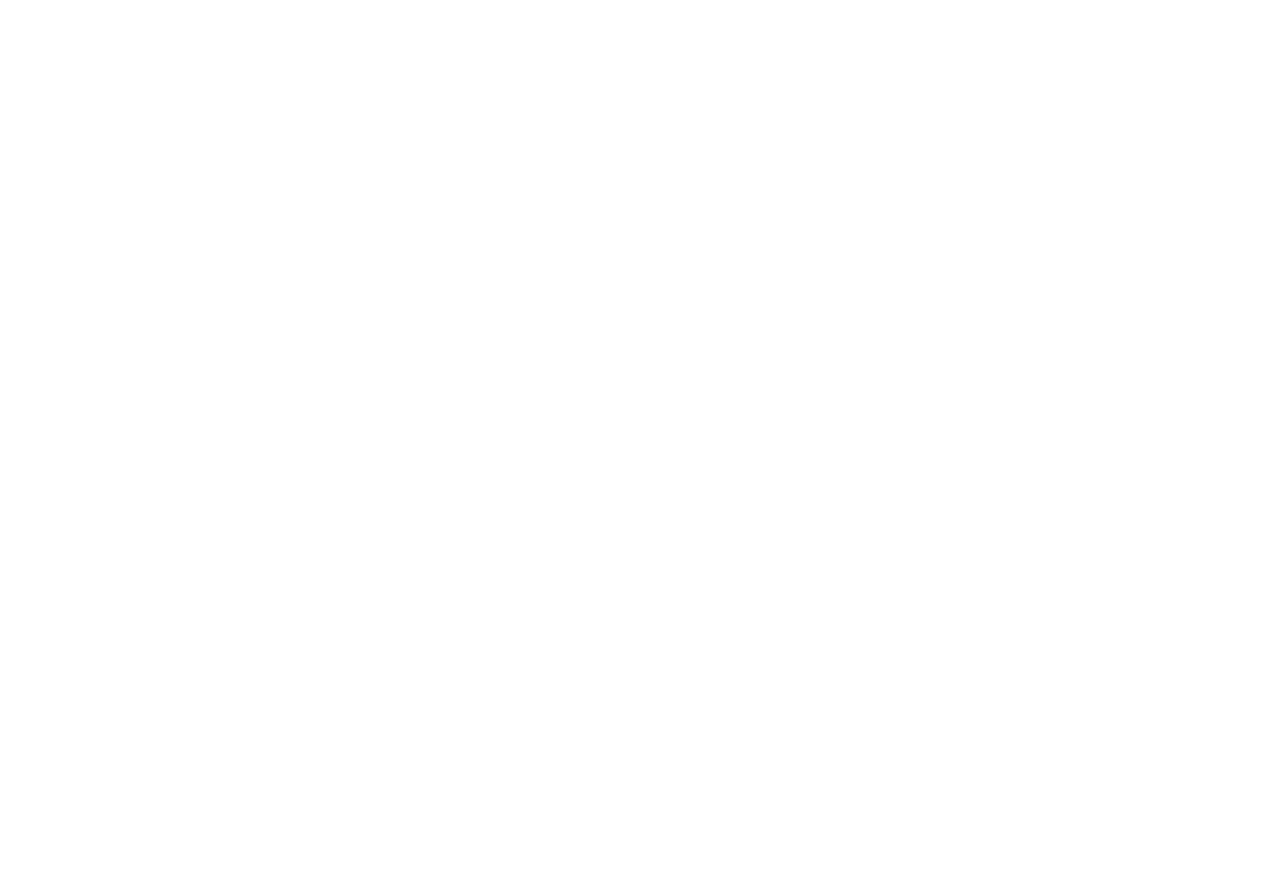
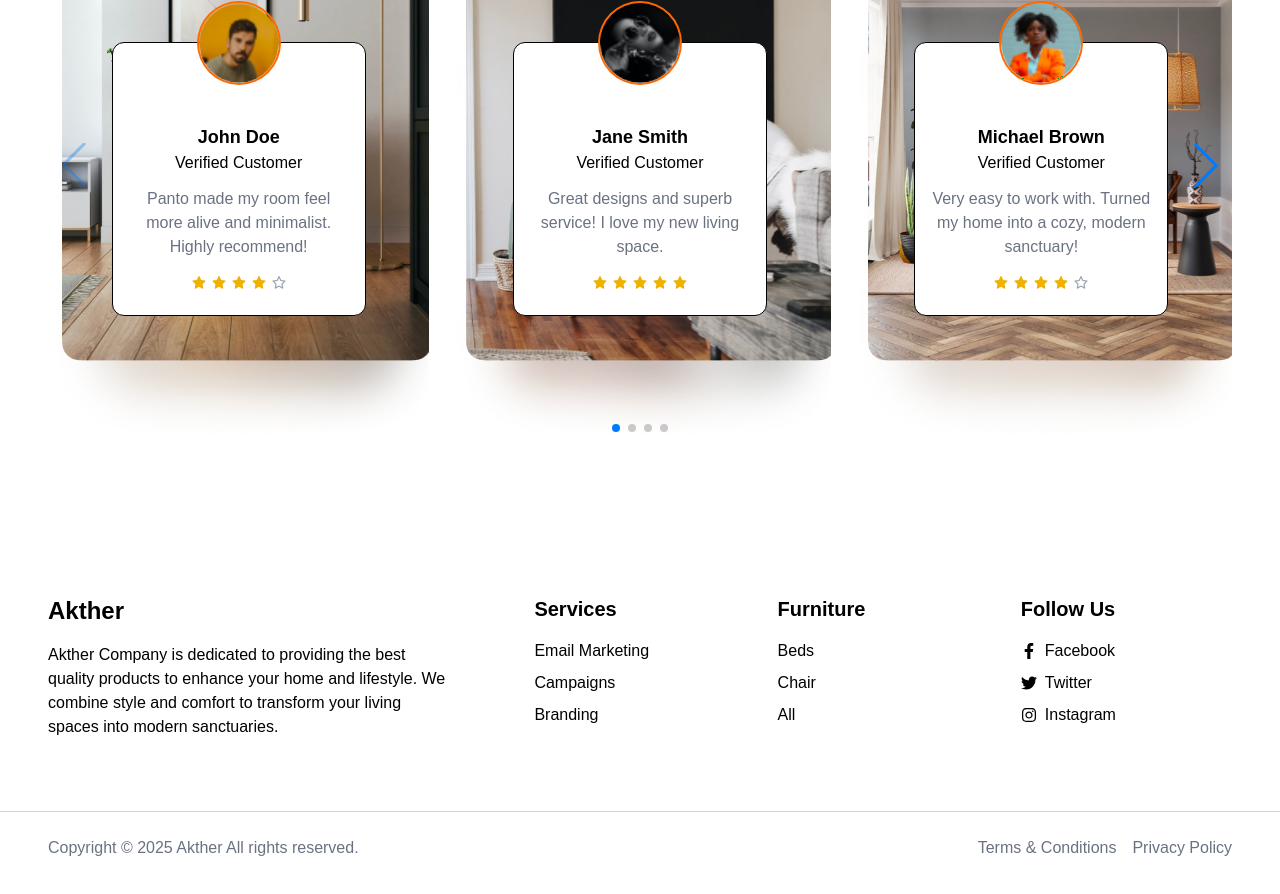
Before and after one commit to TahminaAkter607/Akhter-Furniture-Website, a React (Vite) app: page / in a window 1280 px wide. Shown: the part 3740-4634 px from the top of the page. Before the commit the page ends 3492 px from the top, so only its background shows below. Built offline with nearby package versions, Linux system fonts and the light colour scheme.

Commit message:
code update

```diff
--- a/package.json
+++ b/package.json
@@ -16,6 +16,7 @@
     "react-icons": "^5.5.0",
     "react-router": "^7.9.4",
     "react-router-dom": "^7.9.4",
+    "swiper": "^12.0.3",
     "tailwindcss": "^4.1.14"
   },
   "devDependencies": {
--- a/src/App.css
+++ b/src/App.css
@@ -8,3 +8,8 @@
 .section-container {
   @apply max-w-screen-2xl container mx-auto py-6 px-12;
 }
+
+.swiper-button-prev:after,
+.swiper-button-next:after {
+  @apply px-4 py-2 ring-1 ring-orange-500 hover:text-white hover:bg-orange-500 rounded-full bg-white text-black text-lg ;
+}
--- a/src/App.jsx
+++ b/src/App.jsx
@@ -1,3 +1,4 @@
+import Footer from "./components/Footer";
 import Navbar from "./components/Navbar";
 import { Outlet } from "react-router-dom";
 
@@ -8,7 +9,7 @@
       <main className="min-h-screen">
         <Outlet />
       </main>
-      <footer>Footer</footer>
+      <Footer/>
     </>
   );
 }
--- /dev/null
+++ b/src/components/Footer.jsx
@@ -0,0 +1,107 @@
+import React from "react";
+import { FaFacebookF, FaInstagram, FaTwitter } from "react-icons/fa";
+import { Link } from "react-router";
+
+const Footer = () => {
+  return (
+    <footer className="bg-white text-black pt-20 mt-5 pb-5 ">
+      <div className="section-container grid grid-cols-1 sm:grid-cols-2 md:grid-cols-5 gap-8 px-8">
+        {/* logo and detaills */}
+        <div className="md:col-span-2">
+          <h2 className="text-2xl font-bold mb-4">
+            <Link to="/"> Akther</Link>
+          </h2>
+          <p className="md:mr-12">
+            Akther Company is dedicated to providing the best quality products
+            to enhance your home and lifestyle. We combine style and comfort to
+            transform your living spaces into modern sanctuaries.
+          </p>
+        </div>
+        {/* Services div */}
+        <div>
+          <h2 className="text-xl font-semibold mb-4">Services</h2>
+          <ul className="space-y-2">
+            <li>
+              <Link to="/" className="hover:text-orange-500">
+                Email Marketing
+              </Link>
+            </li>
+            <li>
+              <Link to="/" className="hover:text-orange-500">
+                Campaigns
+              </Link>
+            </li>
+            <li>
+              <Link to="/" className="hover:text-orange-500">
+                Branding
+              </Link>
+            </li>
+          </ul>
+        </div>
+        {/* Furniture div */}
+        <div>
+          <h2 className="text-xl font-semibold mb-4">Furniture</h2>
+          <ul className="space-y-2">
+            <li>
+              <Link to="/" className="hover:text-orange-500">
+                Beds
+              </Link>
+            </li>
+            <li>
+              <Link to="/" className="hover:text-orange-500">
+                Chair
+              </Link>
+            </li>
+            <li>
+              <Link to="/" className="hover:text-orange-500">
+                All
+              </Link>
+            </li>
+          </ul>
+        </div>
+
+        {/* Follow us div */}
+        <div>
+          <h2 className="text-xl font-semibold mb-4">Follow Us</h2>
+          <ul className="space-y-2">
+            <li>
+              <Link
+                to="/"
+                className="hover:text-orange-500  flex items-center space-x-2">
+                <FaFacebookF />
+                <span>Facebook</span>
+              </Link>
+            </li>
+            <li>
+              <Link
+                to="/"
+                className="hover:text-orange-500  flex items-center space-x-2">
+                <FaTwitter />
+                <span>Twitter</span>
+              </Link>
+            </li>
+            <li>
+              <Link
+                to="/"
+                className="hover:text-orange-500 flex items-center space-x-2">
+                <FaInstagram />
+                <span>Instagram</span>
+              </Link>
+            </li>
+          </ul>
+        </div>
+      </div>
+      {/* copyright */}
+      <div className="mt-12 section-container flex flex-col sm:flex-row sm:justify-between sm:items-center sm:text-center gap-4 text-left text-black border-t border-gray-300 pt-4">
+        <p className="text-gray-500 font-normal">Copyright &copy; {new Date().getFullYear()} Akther All rights reserved.</p>
+        <div className="flex items-center gap-4">
+            <Link to="/" className="text-gray-500">Terms & Conditions</Link>
+             <Link to="/" className="text-gray-500">Privacy Policy</Link>
+        </div>
+      </div>
+
+    </footer>
+  );
+};
+
+export default Footer;
--- a/src/pages/home/Home.jsx
+++ b/src/pages/home/Home.jsx
@@ -4,6 +4,7 @@
 import Products from "../shop/Products";
 import Experiences from "./Experiences";
 import Materials from "./Materials";
+import Testimonials from "./Testimonials";
 
 const Home = () => {
   return (
@@ -13,6 +14,7 @@
       <Products headline={"Best Selling Product"}/>
       <Experiences/>
       <Materials/>
+      <Testimonials/>
     </>
   );
 };
--- /dev/null
+++ b/src/pages/home/Testimonials.jsx
@@ -0,0 +1,81 @@
+import React from "react";
+import { reviews } from "../../utils/reviews";
+// Import Swiper React components
+import { Swiper, SwiperSlide } from "swiper/react";
+
+
+// Import Swiper styles
+import "swiper/css";
+import "swiper/css/pagination";
+import 'swiper/css/navigation';
+
+
+// import required modules
+import { Navigation, Pagination } from "swiper/modules";
+import Rating from "../../components/Rating";
+
+const Testimonials = () => {
+  return (
+    <section className="section-container px-8">
+      <div className="text-center mb-12">
+        <h3 className="uppercase text-lg font-semibold text-orange-500 mb-4">
+          Testimonials
+        </h3>
+        <h2 className="capitalize text-4xl font-bold mb-4">
+          Our Client Reviews
+        </h2>
+      </div>
+      {/* Review Cards */}
+      <Swiper
+        slidesPerView={1}
+        spaceBetween={10}
+        pagination={{
+          clickable: true,
+        }}
+        navigation={true}
+        breakpoints={{
+          640: {
+            slidesPerView: 1,
+            spaceBetween: 20,
+          },
+          768: {
+            slidesPerView: 2,
+            spaceBetween: 40,
+          },
+          1024: {
+            slidesPerView: 3,
+            spaceBetween: 20,
+          },
+        }}
+        modules={[Pagination, Navigation]}
+        className="mySwiper">
+        {reviews.map((review, index) => (
+          <SwiperSlide
+            key={index}
+            className="bg-no-repeat"
+            style={{ backgroundImage: `url(${review.coverImg})` }}>
+            <div className="md:h-[547px] flex justify-center items-center mb-4 ">
+              <div className="mt-16 mb-5 bg-white border rounded-xl md:w-2/3 w-full p-4 relative">
+                <img
+                  src={review.image}
+                  alt=""
+                  className="size-20 absolute -top-10 left-1/2 ring-2 ring-orange-500 object-cover rounded-full -translate-x-1/2"
+                />
+                <div className="mt-16 text-center">
+                  <h3 className="text-lg font-semibold  ">{review.name}</h3>
+                  <p className="mb-3">Verified Customer</p>
+                  <p className="text-gray-500 mb-4">{review.review}</p>
+                  <div className="w-full mx-auto mb-2 flex items-center justify-center text-center ">
+                    <Rating rating={review.rating} />
+                  </div>
+                </div>
+              </div>
+            </div>
+          </SwiperSlide>
+        ))}
+      </Swiper>
+    </section>
+  );
+};
+
+export default Testimonials;
--- /dev/null
+++ b/src/utils/reviews.js
@@ -0,0 +1,61 @@
+import reviewer1 from "../assets/reviewer1.png";
+import reviewer2 from "../assets/reviewer2.png";
+import reviewer3 from "../assets/reviewer3.png";
+
+import testimonialBG1 from "../assets/testimonial1.png";
+import testimonialBG2 from "../assets/testimonial2.png";
+import testimonialBG3 from "../assets/testimonial3.png";
+
+
+
+export const reviews = [
+  {
+    name: "John Doe",
+    review:
+      "Panto made my room feel more alive and minimalist. Highly recommend!",
+    image: reviewer1,
+    coverImg: testimonialBG1,
+    rating: 4,
+  },
+  {
+    name: "Jane Smith",
+    review: "Great designs and superb service! I love my new living space.",
+    image: reviewer2,
+    coverImg: testimonialBG2,
+    rating: 5,
+  },
+  {
+    name: "Michael Brown",
+    review:
+      "Very easy to work with. Turned my home into a cozy, modern sanctuary!",
+    image: reviewer3,
+    coverImg: testimonialBG3,
+    rating: 4,
+  },
+  {
+    name: "Michael Brown",
+    review:
+      "Very easy to work with. Turned my home into a cozy, modern sanctuary!",
+    image: reviewer1,
+    coverImg: testimonialBG1,
+    rating: 3,
+  },
+  {
+    name: "Michael Brown",
+    review:
+      "Very easy to work with. Turned my home into a cozy, modern sanctuary!",
+    image: reviewer2,
+    coverImg: testimonialBG2,
+    rating: 5,
+  },
+  {
+    name: "Michael Brown",
+    review:
+      "Very easy to work with. Turned my home into a cozy, modern sanctuary!",
+    image: reviewer3,
+    coverImg: testimonialBG3,
+    rating: 4,
+  },
+
+  // Add more reviews as needed...
+];
```
Also changed, not shown: 1 other file (tests, documents, lock files or other folders).
